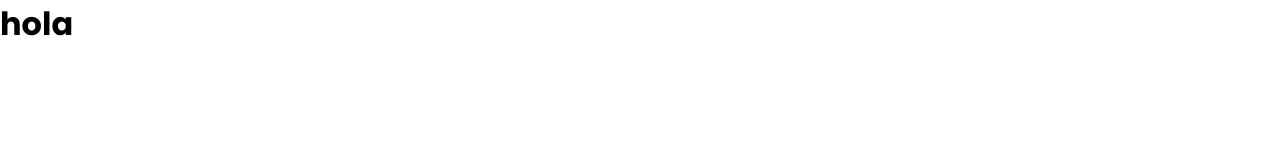
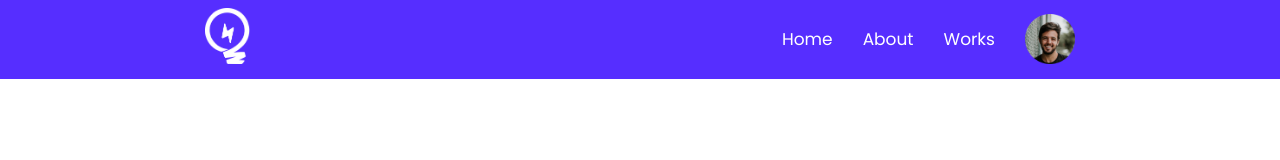
Before and after one commit to AbdurRahman1-Dev/leader-board, a plain HTML site: page index.html in a window 1280 px wide. Drawn offline with Linux system fonts and the light colour scheme.

Commit message:
header section

```diff
--- a/index.html
+++ b/index.html
@@ -11,7 +11,24 @@
 </head>
 <body>
 
-<h1>hola</h1>
+<!-- Header section -->
 
+<header>
+  <nav class="container">
+    <div class="menu-bar">
+      <div class="logo">
+        <img src="./images/icons/logo.png" alt="">
+      </div>
+      <div class="menu-item">
+        <ul>
+          <li><a href="">Home</a></li>
+          <li><a href="">About</a></li>
+          <li><a href="">Works</a></li>
+          <img src="./images/players/player-1.png" alt="">
+        </ul>
+      </div>
+    </div>
+  </nav>
+</header>
 </body>
 </html>
--- a/style.css
+++ b/style.css
@@ -1,5 +1,49 @@
+/* common styles */
 *{
   margin: 0;
   padding: 0;
   font-family: poppins;
 }
+
+.container{
+  width: 870px;
+  margin: 0 auto;
+}
+
+img{
+  width: 100%;
+}
+
+/* header section */
+
+header{
+  background-color: #562EFF;
+  padding: 8px 0px;
+}
+
+.menu-bar{
+  display: flex;
+  justify-content: space-between;
+  align-items: center;
+}
+.logo img{
+  width: 45px;
+}
+
+.menu-item ul{
+  display: flex;
+  align-items: center;
+  gap: 30px;
+}
+ ul li{
+  list-style: none;
+ }
+li a{
+  text-decoration: none;
+  font-weight: 400;
+  font-size: 17px;
+  color: #FFFFFF;
+}
+.menu-item img{
+  width: 50px;
+}
```
